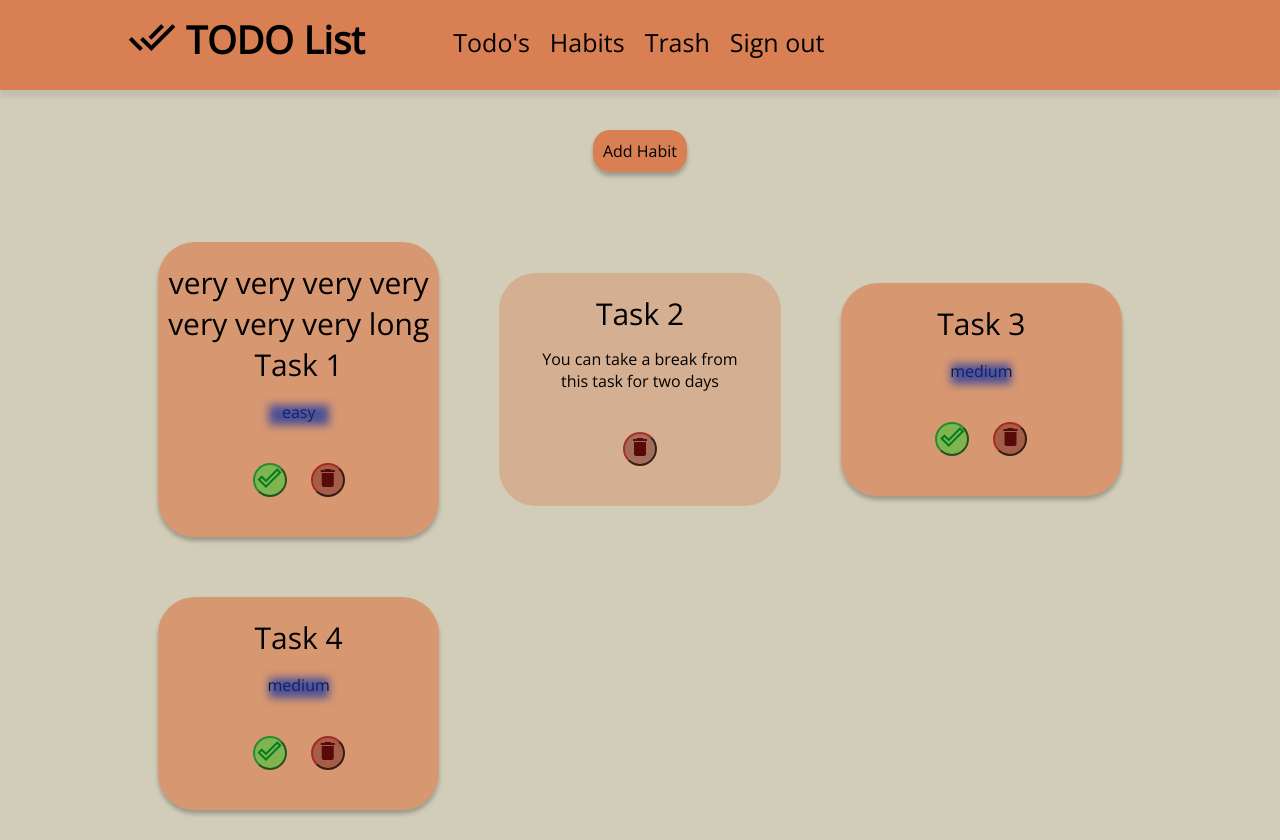
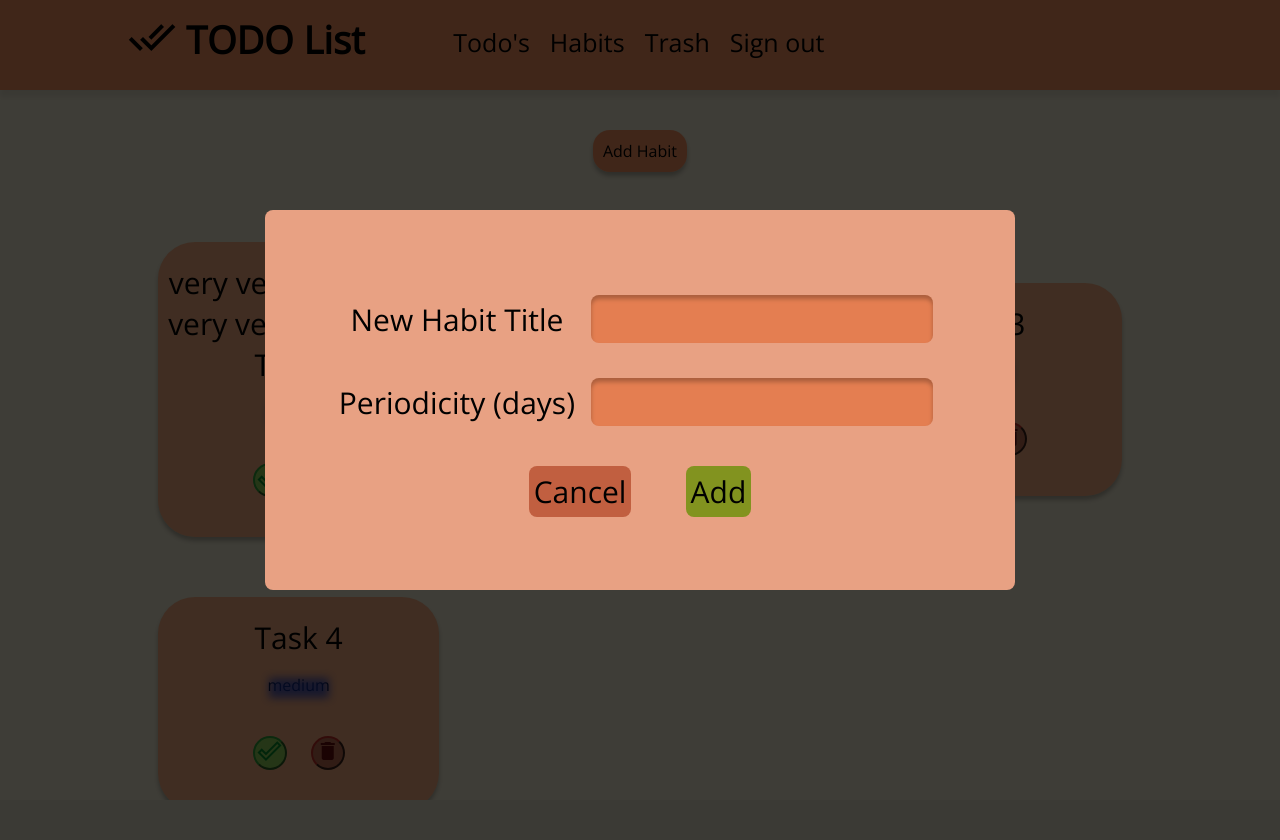
Before and after one commit to GurevichVarvara/ToDoList, a Flask app: page /habits in a window 1280 px wide. After the commit the page ends 800 px from the top, so only its background shows below. Run offline with Flask 2, Linux system fonts and the light colour scheme; the visitor is signed in with stand-in values (Sample User, id 1).

Commit message:
added form for adding habits for both display and phone screen size

```diff
--- a/TODO/static/CSS/global_style.css
+++ b/TODO/static/CSS/global_style.css
@@ -128,7 +128,7 @@ body {
 
 .item_name > label {
 	font-size: 30px;
-	width: 230px;
+	width: 240px;
 	display: inline-block;
 }
 
--- a/TODO/static/CSS/habits_styles.css
+++ b/TODO/static/CSS/habits_styles.css
@@ -87,6 +87,10 @@ main {
 	color: rgba(88, 10, 10, 1);
 }
 
+.add_item_form {
+	height: 380px;
+}
+
 
 @media (max-width: 980px) {
 	main {
@@ -134,4 +138,8 @@ main {
 	.completed-habit-text {
 		font-size: 30px;
 	}
+
+	.add_item_form {
+		height: 600px;
+	}
 }
--- a/TODO/templates/habits.html
+++ b/TODO/templates/habits.html
@@ -99,5 +99,24 @@
         </div>
     </main>
 
+    <div class="gray_background"></div>
+
+    <form class="add_item_form">
+        <div class="item_name">
+            <label for="item_title">New Habit Title</label>
+            <input type="text" name="item_title" id="item_title" required>
+        </div>
+
+        <div class="item_name">
+            <label for="item_days">Periodicity (days)</label>
+            <input type="number" name="item_title" id="item_days" required>
+        </div>
+
+        <div>
+            <input class="button_to_cancel" type="submit" value="Cancel">
+            <input class="button_to_submit" type="submit" value="Add">
+        </div>
+    </form>
+
 </body>
 </html>
--- a/TODO/templates/todos.html
+++ b/TODO/templates/todos.html
@@ -146,7 +146,7 @@
 
     <form class="add_item_form">
         <div class="item_name">
-            <label for="item_title">New Item Title</label>
+            <label for="item_title">New Todo Title</label>
             <input type="text" name="item_title" id="item_title" required>
         </div>
 
```
